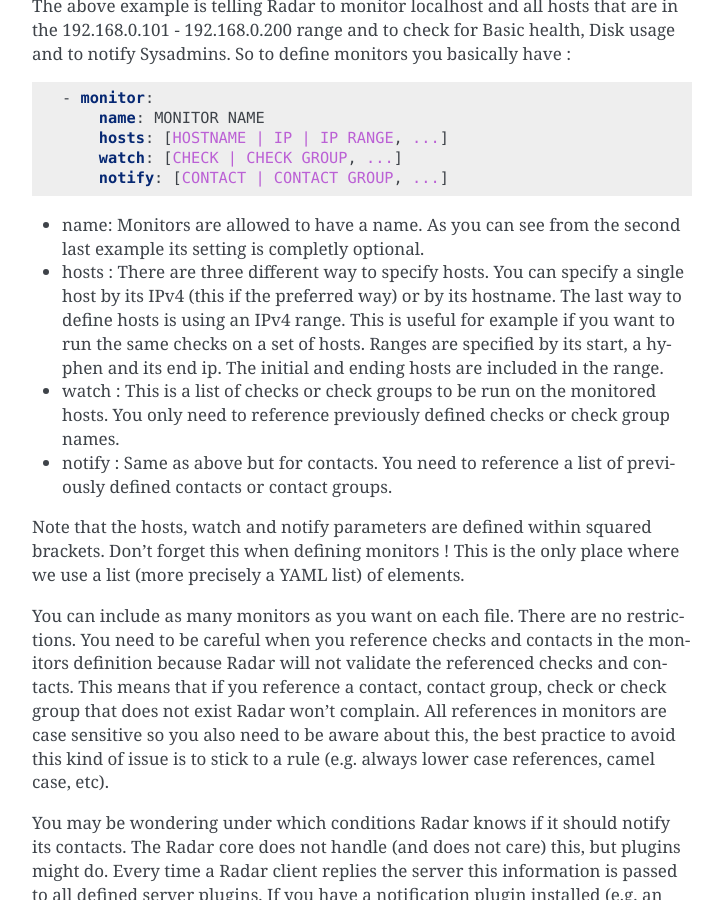
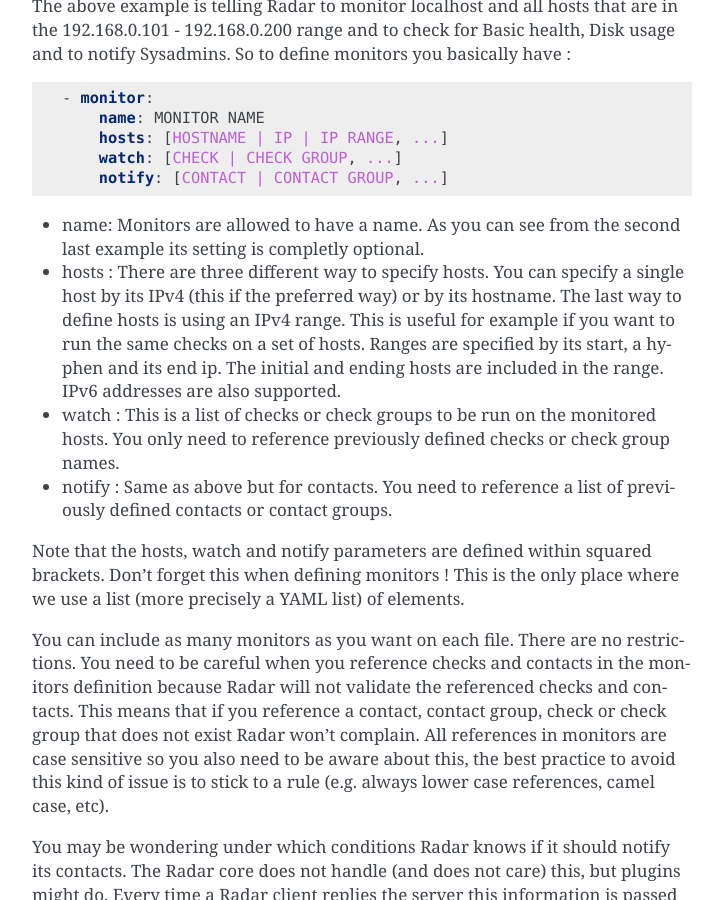
Before and after one commit to lliendo/Radar, a Sphinx documentation site: the page built from docs/server-configuration.rst, in a window 1280 px wide and 900 px high, scrolled down 6145 px. Shown: the whole window, without its empty margins (388-1111 px from the left). Built offline with Sphinx 7.4.7, drawn with Linux system fonts in a browser that asks for light colours; some of the changed text lies outside the part shown.

Commit message:
- Updated to describe IPv6 address support.

```diff
--- a/docs/server-configuration.rst
+++ b/docs/server-configuration.rst
@@ -47,8 +47,8 @@
 
 
 * listen : The listen options specifies the address and port number where
-  Radar server is going to listen for new clients. At the moment only IPv4
-  addresses are supported. The default values are to listen on localhost
+  Radar server is going to listen for new clients. IPv4 and IPv6 addresses are
+  supported. The default values are to listen on localhost
   and port 3333.
 
 * run as : On Unix platforms this option tells Radar the effective user
@@ -343,7 +343,7 @@
   hostname. The last way to define hosts is using an IPv4 range. This is
   useful for example if you want to run the same checks on a set of hosts.
   Ranges are specified by its start, a hyphen and its end ip. The initial
-  and ending hosts are included in the range.
+  and ending hosts are included in the range. IPv6 addresses are also supported.
 
 * watch : This is a list of checks or check groups to be run on the monitored
   hosts. You only need to reference previously defined checks or check
```
